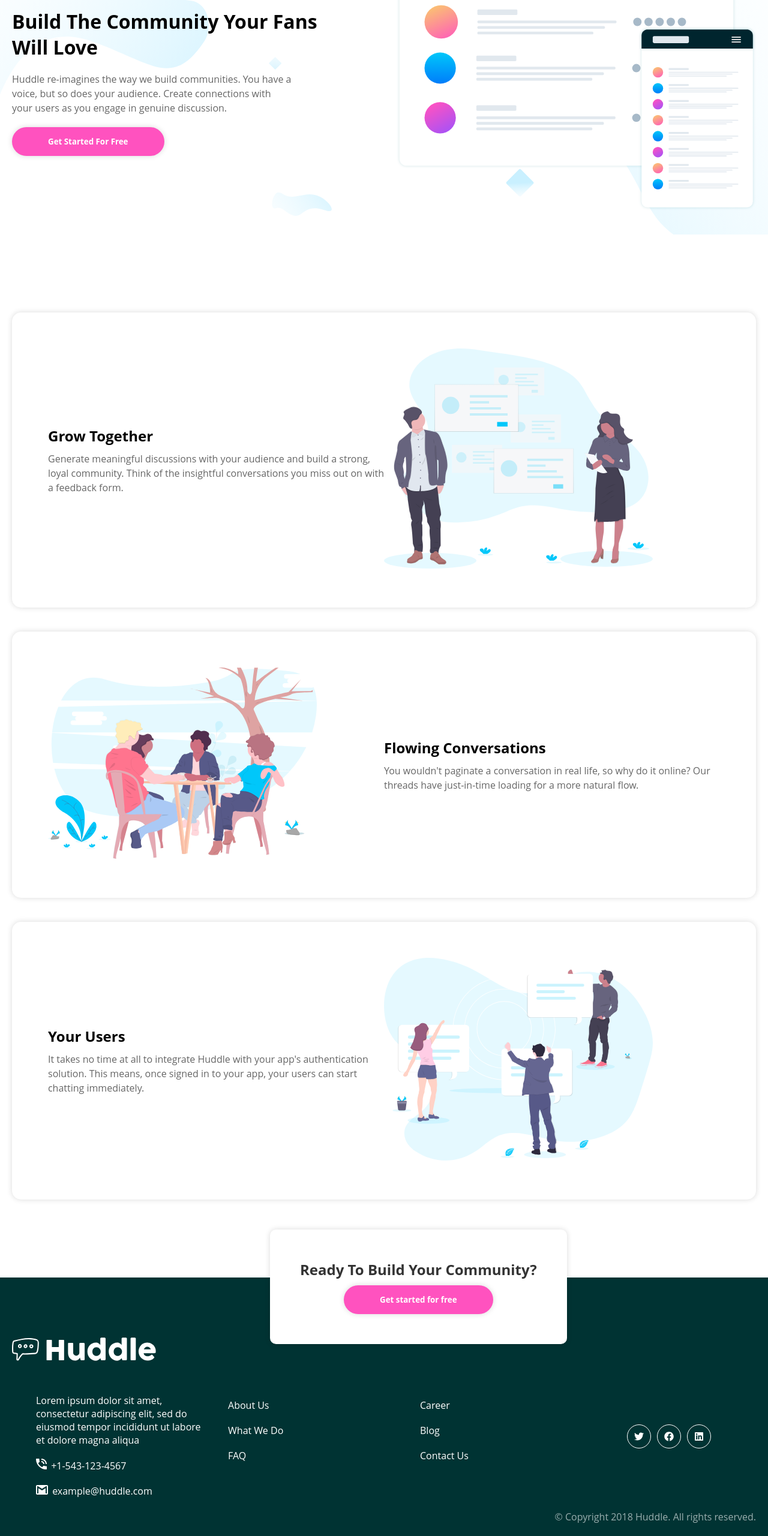
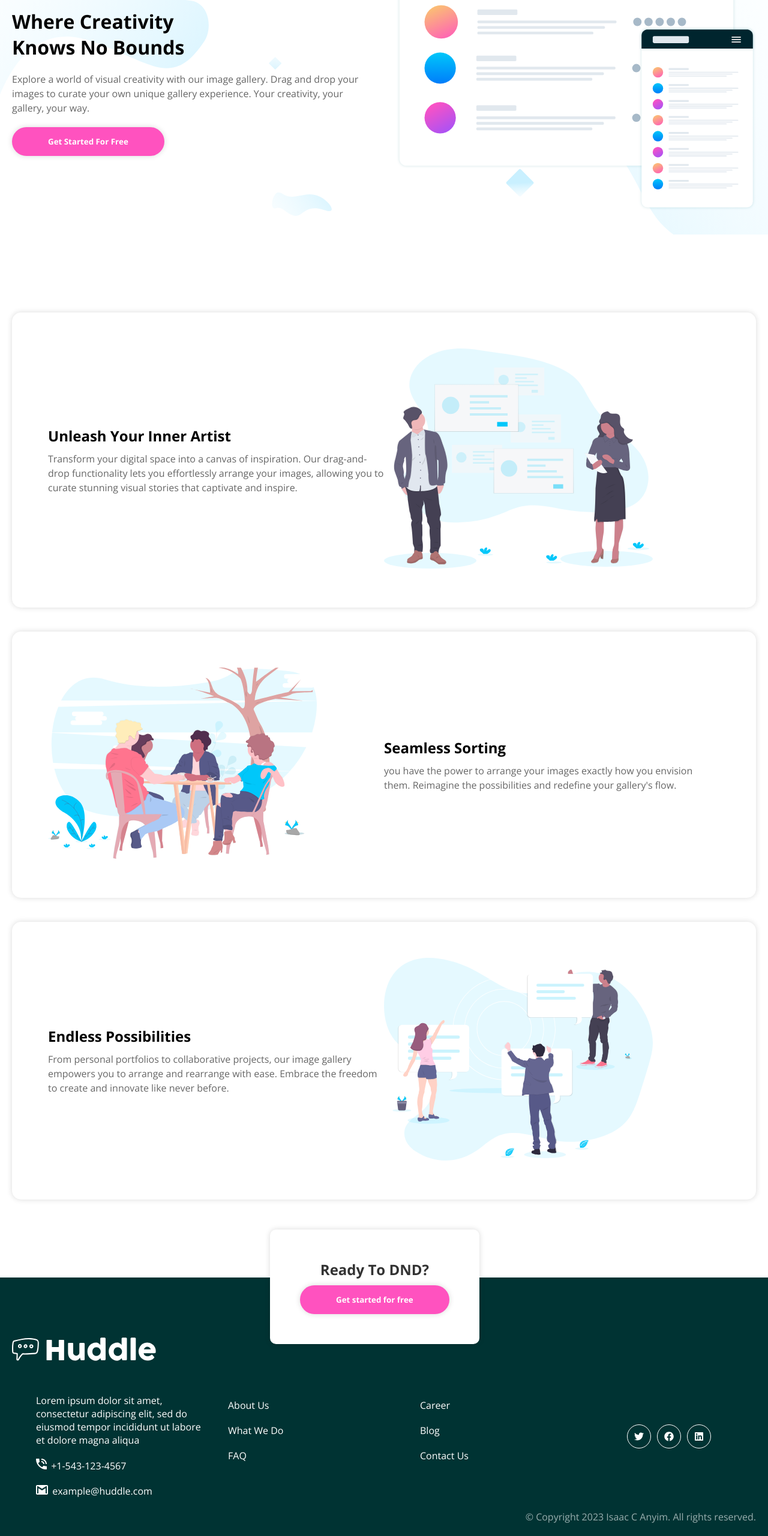
Before and after one commit to CreatorLZ/huddlegallery, a React (Vite) app: page / in a window 1280 px wide. Shown: the part 205-2766 px from the top of the page at 60% size. Built offline with nearby package versions, Linux system fonts and the light colour scheme; no server answers.

Commit message:
replacee

```diff
--- a/index.html
+++ b/index.html
@@ -4,6 +4,9 @@
     <meta charset="UTF-8" />
     <link rel="icon" type="image/svg+xml" href="/vite.svg" />
     <meta name="viewport" content="width=device-width, initial-scale=1.0" />
+    <link rel="preconnect" href="https://fonts.googleapis.com">
+    <link rel="preconnect" href="https://fonts.gstatic.com" crossorigin>
+    <link href="https://fonts.googleapis.com/css2?family=Open+Sans:wght@400;700&family=Poppins:wght@600&display=swap" rel="stylesheet">
     <title>Huddle</title>
   </head>
   <body>
--- a/src/Content.js
+++ b/src/Content.js
@@ -1,20 +1,20 @@
 const content = [
     {
       id: 1,
-      title: 'Grow Together',
-      body: 'Generate meaningful discussions with your audience and build a strong, loyal community. Think of the insightful conversations you miss out on with a feedback form.',
+      title: 'Unleash Your Inner Artist',
+      body: 'Transform your digital space into a canvas of inspiration. Our drag-and-drop functionality lets you effortlessly arrange your images, allowing you to curate stunning visual stories that captivate and inspire.',
       image: 'illustration-grow-together.svg',
     },
     {
       id: 2,
-      title: 'Flowing Conversations',
-      body: "You wouldn't paginate a conversation in real life, so why do it online? Our threads have just-in-time loading for a more natural flow.",
+      title: 'Seamless Sorting',
+      body: "you have the power to arrange your images exactly how you envision them. Reimagine the possibilities and redefine your gallery's flow.",
       image: 'illustration-flowing-conversation.svg',
     },
     {
       id: 3,
-      title: 'Your Users',
-      body: "It takes no time at all to integrate Huddle with your app's authentication solution. This means, once signed in to your app, your users can start chatting immediately.",
+      title: 'Endless Possibilities',
+      body: "From personal portfolios to collaborative projects, our image gallery empowers you to arrange and rearrange with ease. Embrace the freedom to create and innovate like never before.",
       image: 'illustration-your-users.svg',
     },
   ]
--- a/src/components/Footer.jsx
+++ b/src/components/Footer.jsx
@@ -30,11 +30,11 @@ const Footer = () => {
             </ul>
             <Socialicons />
         </Flex>
-        <p> &copy; Copyright 2018 Huddle. All rights reserved.</p>
+        <p> &copy; Copyright 2023 Isaac C Anyim. All rights reserved.</p>
       </Container>
       <Footercard>
         <h2>
-            Ready To Build Your Community?
+            Ready To DND?
         </h2>
         <Button  bg>Get started for free</Button>
       </Footercard>
--- a/src/components/Header.jsx
+++ b/src/components/Header.jsx
@@ -13,13 +13,10 @@ const Header = () => {
       <Flex>
         <div>
             <h1 style={{marginBottom:"20px"}}>
-            Build The Community Your Fans <br/> Will Love
+            Where Creativity<br/> Knows No Bounds
             </h1>
             <p style={{marginBottom:"20px"}}>
-            Huddle re-imagines the way we build communities. You have a <br/>
-            voice, but so does your audience.
-            Create connections with <br/> your
-             users as you engage in genuine discussion.
+            Explore a world of visual creativity with our image gallery. Drag and drop your images to curate your own unique gallery experience. Your creativity, your gallery, your way.
             </p>
             <Button bg>Get Started For Free</Button>
         </div>
```
Also changed, not shown: vercel.json (added).
